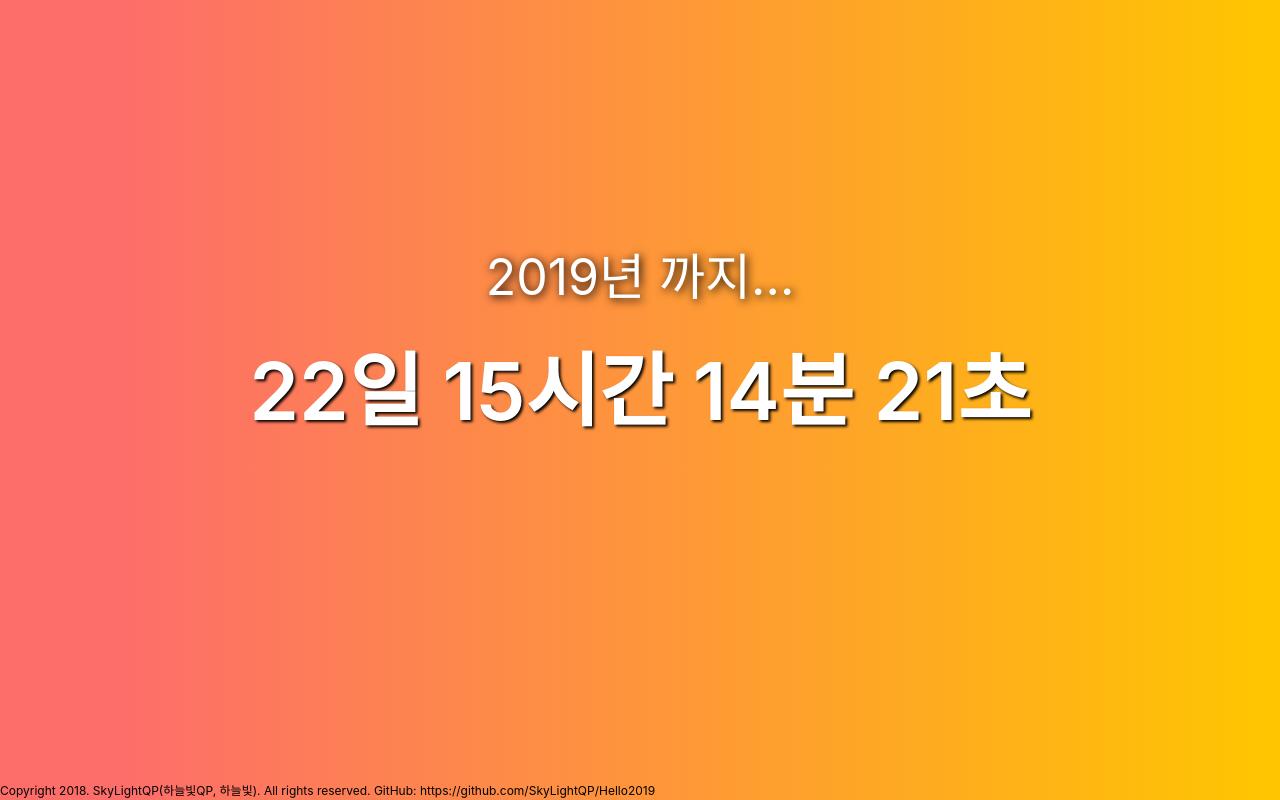
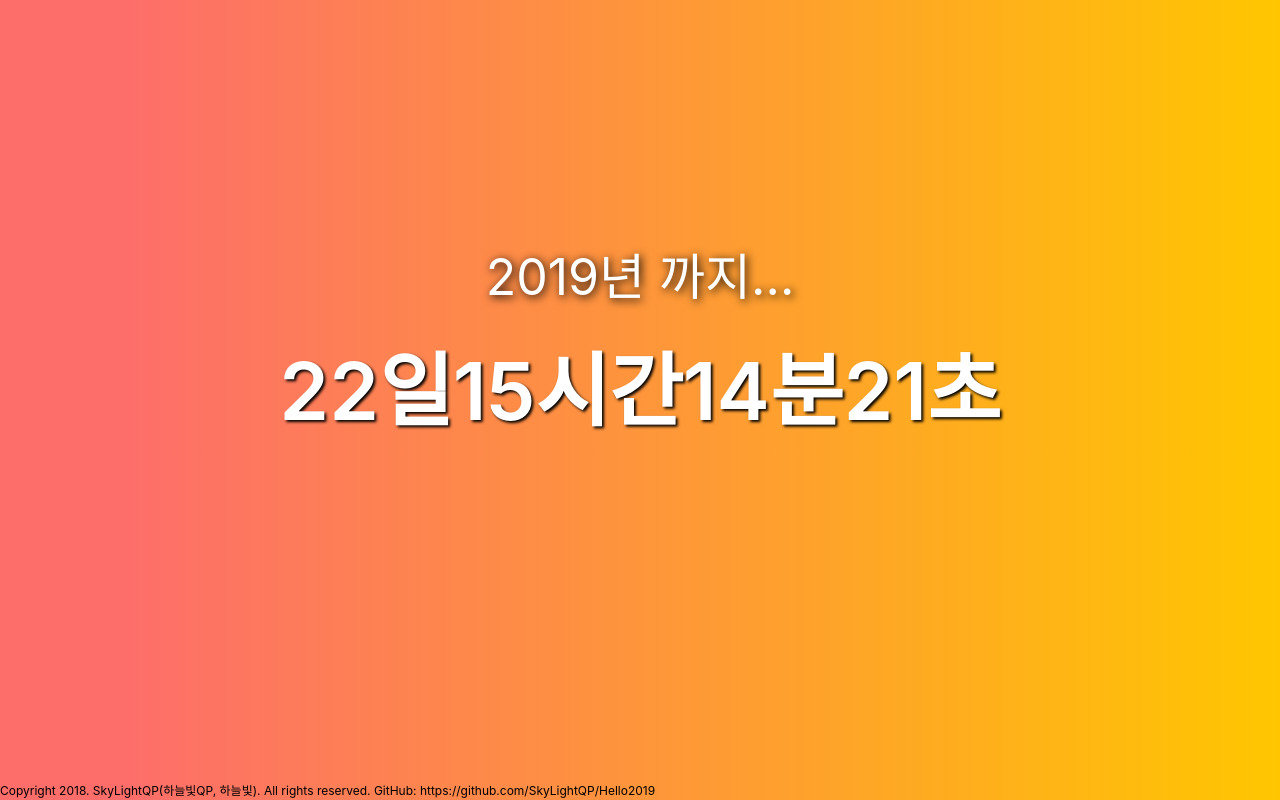
Before and after one commit to SkyLightQP/Hello2019, a Nuxt app: page / in a window 1280 px wide. Built offline with nearby package versions, Linux system fonts and the light colour scheme.

Commit message:
시간 표기 방식 변경

```diff
--- a/pages/index.vue
+++ b/pages/index.vue
@@ -2,7 +2,12 @@
     <section>
         <div id="text">
             <p id="top">2019년 까지...</p>
-            <p id="time">00일 00시 00분 00초</p>
+            <div id="time">
+                <span id="d">일</span>
+                <span id="h">시간</span>
+                <span id="m">분</span>
+                <span id="s">초</span>
+            </div>
         </div>
     </section>
 </template>
@@ -61,17 +66,20 @@
             let now = new Date().getTime();
             let leftTime = date - now;
 
-            let d = Math.floor(leftTime / (1000 * 60 * 60 * 24));
-            let h = Math.floor((leftTime % (1000 * 60 * 60 * 24)) / (1000 * 60 * 60));
-            let m = Math.floor((leftTime % (1000 * 60 * 60)) / (1000 * 60));
-            let s = Math.floor((leftTime % (1000 * 60)) / 1000);
+            let d = numberFormat(Math.floor(leftTime / (1000 * 60 * 60 * 24)));
+            let h = numberFormat(Math.floor((leftTime % (1000 * 60 * 60 * 24)) / (1000 * 60 * 60)));
+            let m = numberFormat(Math.floor((leftTime % (1000 * 60 * 60)) / (1000 * 60)));
+            let s = numberFormat(Math.floor((leftTime % (1000 * 60)) / 1000));
 
             if (leftTime <= 0) {
                 document.getElementById("top").innerHTML = "2019년 까지... D-DAY";
                 document.getElementById("time").innerHTML = "새해 복 많이 받으세요!";
                 clearInterval(timer);
             } else {
-                document.getElementById("time").innerHTML = `${d}일 ${h}시간 ${m}분 ${s}초`;
+                document.getElementById("d").innerHTML = `${d}일`;
+                document.getElementById("h").innerHTML = `${h}시간`;
+                document.getElementById("m").innerHTML = `${m}분`;
+                document.getElementById("s").innerHTML = `${s}초`;
             }
         }, 1000);
     }
```
